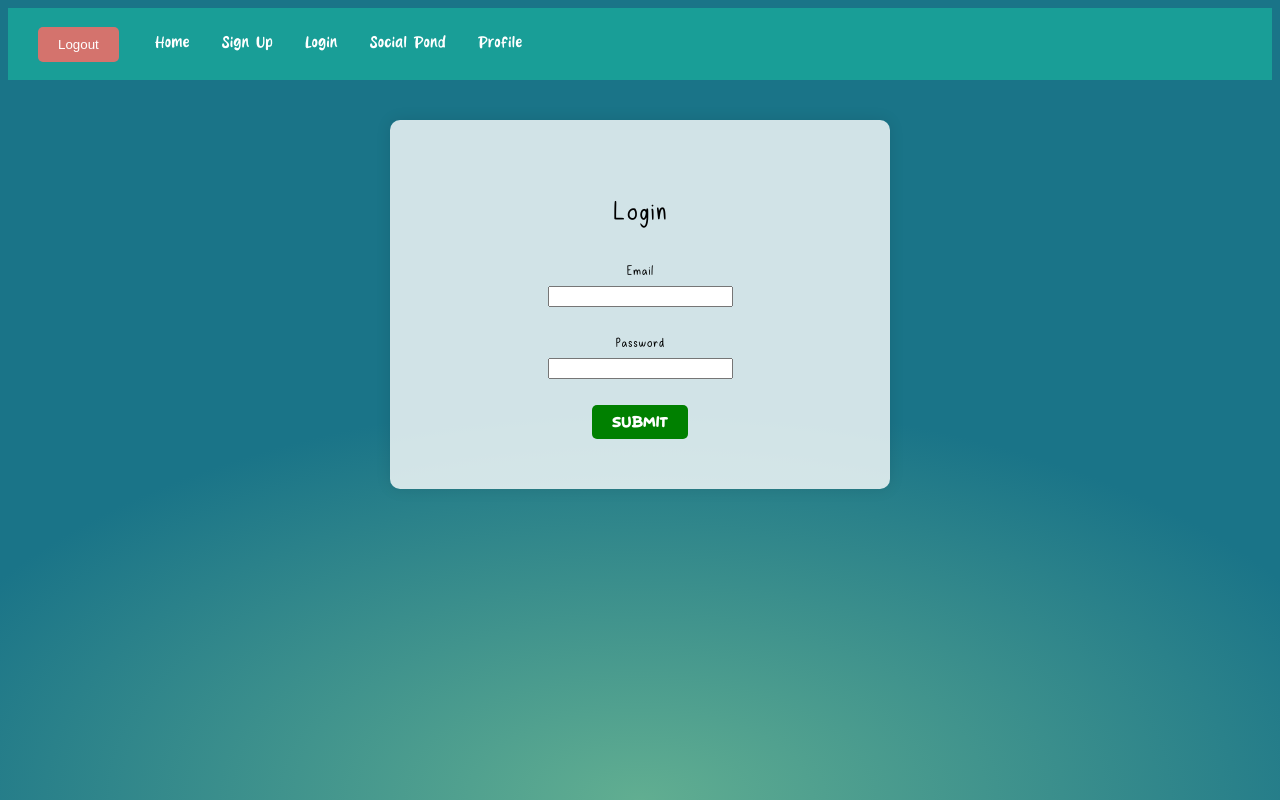
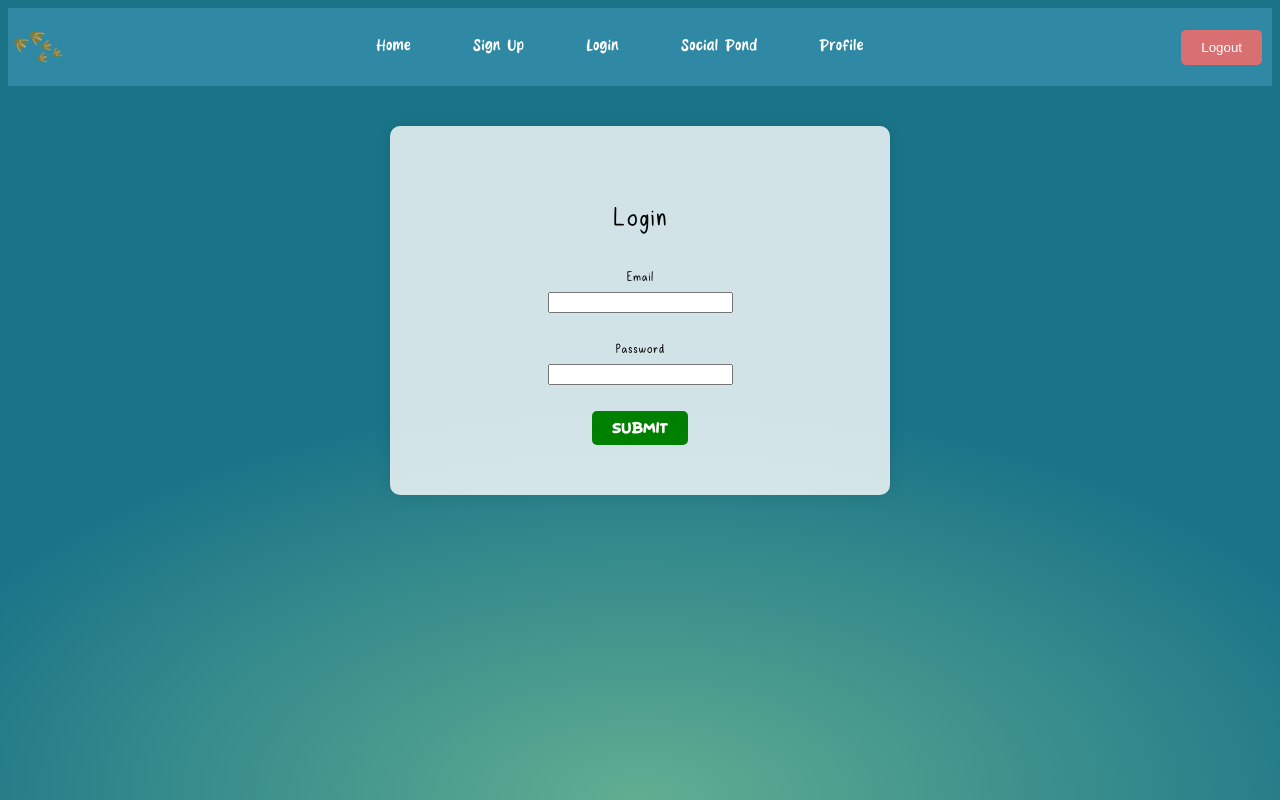
Before and after one commit to SHilditch1998/Final-Project-Front-End, a React (Vite) app: page /login in a window 1280 px wide. Built offline with nearby package versions, Linux system fonts and the light colour scheme.

Commit message:
changed navbar

```diff
--- a/src/components/Navbar.jsx
+++ b/src/components/Navbar.jsx
@@ -12,22 +12,29 @@ const Navbar = () => {
 
   return (
     <nav className="navbar">
-      <ul className="navbar-nav">
+      <div className="navbar-logo">
+        <img src="./ducktrack.png" alt="Logo"/>
+      </div>
+      <ul className="navbar-links">
         <li className="nav-item">
-          <button onClick={handleLogout} className="logout-button">
-            Logout
-          </button>
+          <Link to="/">Home</Link>
         </li>
         <li className="nav-item">
-          <ul className="navbar-links">
-            <li><Link to="/">Home</Link></li>
-            <li><Link to="/register-user">Sign Up</Link></li>
-            <li><Link to="/login">Login</Link></li>
-            <li><Link to="/user-list">Social Pond</Link></li>
-            <li><Link to="/user-profile">Profile</Link></li>
-          </ul>
+          <Link to="/register-user">Sign Up</Link>
+        </li>
+        <li className="nav-item">
+          <Link to="/login">Login</Link>
+        </li>
+        <li className="nav-item">
+          <Link to="/user-list">Social Pond</Link>
+        </li>
+        <li className="nav-item">
+          <Link to="/user-profile">Profile</Link>
         </li>
       </ul>
+      <button onClick={handleLogout} className="logout-button">
+        Logout
+      </button>
     </nav>
   );
 };
--- a/src/index.css
+++ b/src/index.css
@@ -40,7 +40,16 @@
 
 .navbar {
   background-color: #2f89a4;
-  overflow: hidden;
+  padding: 10px;
+  display: flex;
+  justify-content: space-between;
+  align-items: center;
+}
+
+.navbar-logo img {
+  height: 50px;
+  transform: rotate(90deg);
+  transform-origin: center;
 }
 
 .navbar-links {
@@ -48,15 +57,15 @@
   margin: 0;
   padding: 0;
   display: flex;
+  flex-grow: 2;
+  justify-content: center;
 }
 
-.navbar-links li {
-  float: left;
-  display: flex;
-  justify-items: center;
+.navbar-links .nav-item {
+  margin: 0 15px;
 }
 
-.navbar-links li a, .dropbtn {
+.navbar-links .nav-item a {
   display: inline-block;
   color: white;
   text-align: center;
@@ -64,70 +73,8 @@
   text-decoration: none;
 }
 
-.navbar-links li a:hover, .dropdown:hover .dropbtn {
+.navbar-links .nav-item a:hover {
   background-color: #00fffb38;
-}
-
-.nav-item {
-  position: relative;
-}
-
-.dropdown-button {
-  background: #199e9700;
-  color: #fff;
-  border: none;
-  padding: 14px 16px;
-  cursor: pointer;
-  font-size: 16px;
-  font-weight: normal;
-  font-family: 'Fried', Arial, sans-serif;
-}
-
-.dropbtn{
-  background: #199e97;
-  border: none;
-  font-size: 16px;
-  font-family: 'Spicy';
-}
-
-.dropdown-menu {
-  display: block;
-  position: absolute;
-  top: 100%;
-  left: 0;
-  background: #208171;
-  color: #fff;
-  min-width: 150px;
-  z-index: 1000;
-}
-
-.dropdown-item {
-  display: block;
-  padding: 10px;
-  text-decoration: none;
-  color: #7b999c;
-}
-
-.dropdown-item:hover {
-  background: #5d7ea400;
-}
-
-
-.navbar {
-  background-color: #199e97;
-  padding: 10px;
-}
-
-.navbar-nav {
-  list-style: none;
-  padding: 0;
-  margin: 0;
-  display: flex;
-  align-items: center;
-}
-
-.nav-item {
-  margin-left: 20px;
 }
 
 .logout-button {
@@ -151,7 +98,6 @@
   border-radius: 10px;
 }
 
-
 .title {
   font-family: 'Fried', Arial;
   display: flex;
@@ -161,22 +107,9 @@
   color: black;
 }
 
-.duck {
+.duck, .ducky1 {
   width: 200px;
   height: auto;
-}
-
-.ducky1{
-  width: 200px;
-  height: auto;
-}
-
-.home-container {
-  display: flex;
-  flex-direction: column;
-  align-items: center;
-  justify-content: center;
-  padding: 20px;
 }
 
 .home-container {
@@ -203,7 +136,7 @@
   font-family: 'Duck', Arial;
 }
 
-.login-btn{
+.login-btn {
   color: rgb(255, 255, 255);
   background-color: green;
   border: none;
@@ -213,7 +146,7 @@ cursor: pointer;
   font-family: 'Fried';
 }
 
-.login-btn:hover{
+.login-btn:hover {
   color: rgb(0, 0, 0);
   background-color: rgb(85, 244, 85);
 }
```
Also changed, not shown: src/components/user/userprofile.jsx (+43 -12 lines). Lines whose indentation alone changed are shown as unchanged.
